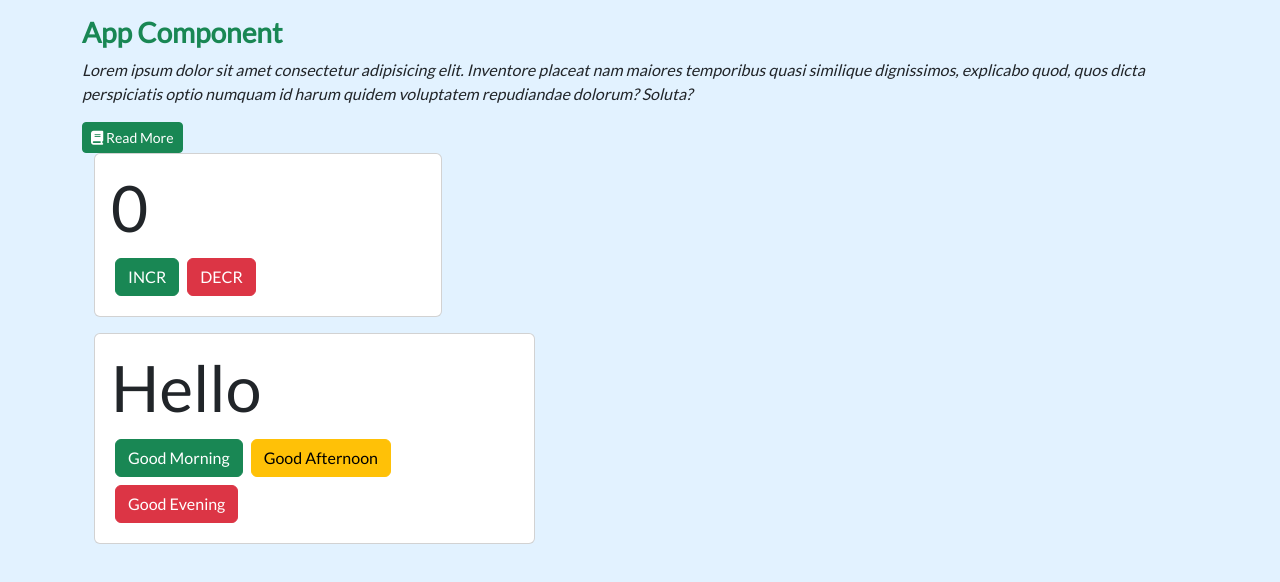
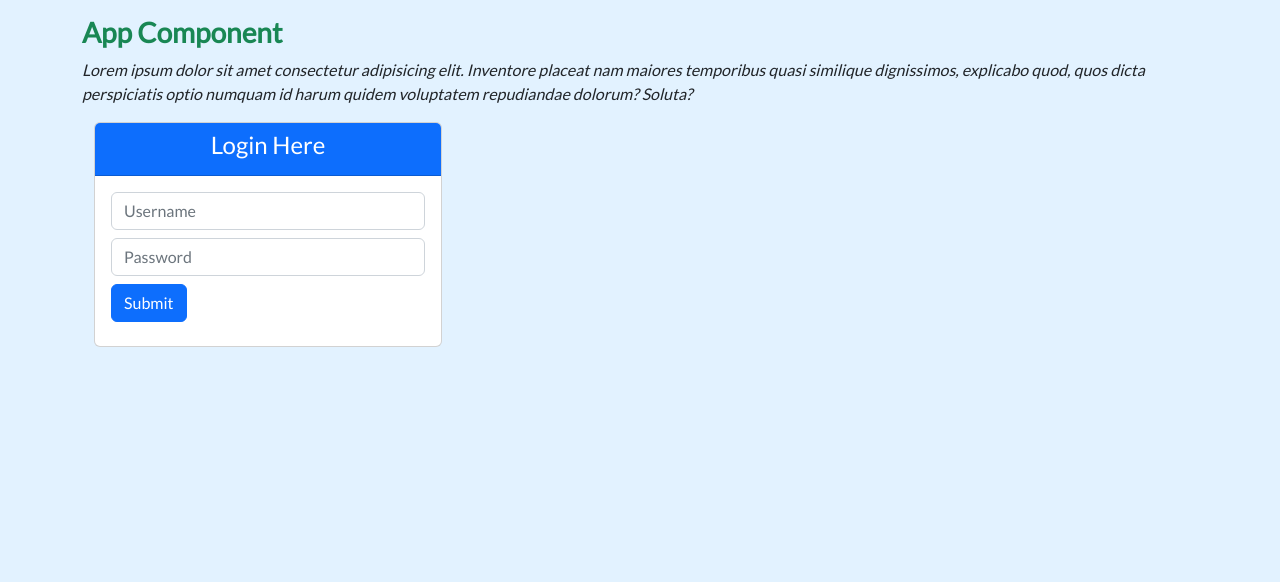
Before and after one commit to edarkea/first-app-react, a React (Create React App) app: page / in a window 1280 px wide. Shown: the top 582 px of the page. Built offline with nearby package versions, Linux system fonts and the light colour scheme.

Commit message:
create forms for login

```diff
--- a/src/App.tsx
+++ b/src/App.tsx
@@ -1,7 +1,6 @@
 import React from 'react';
 import './App.css';
-import Counter from './components/Counter';
-import Greetings from './components/Greetings';
+import LoginForm from './components/LoginForm';
 
 function App() {
   return (
@@ -12,19 +11,11 @@ function App() {
             <div className="col">
               <p className="h3 fw-bold text-success">App Component</p>
               <p className="fst-italic">Lorem ipsum dolor sit amet consectetur adipisicing elit. Inventore placeat nam maiores temporibus quasi similique dignissimos, explicabo quod, quos dicta perspiciatis optio numquam id harum quidem voluptatem repudiandae dolorum? Soluta?</p>
-              <button className="btn btn-success btn-sm">
-                <i className='fa fa-book'></i> Read More
-              </button>
             </div>
           </div>
           <div className="row">
             <div className="col">
-              <Counter/>
-            </div>
-          </div>
-          <div className="row">
-            <div className="col">
-              <Greetings/>
+              <LoginForm />
             </div>
           </div>
         </div>
--- /dev/null
+++ b/src/components/LoginForm.tsx
@@ -0,0 +1,42 @@
+import React from "react";
+
+interface IState {
+    user: {
+        username: string;
+        password: string;
+    }
+};
+interface IProps { };
+
+let LoginForm: React.FC<IProps> = () => {
+    return (
+        <React.Fragment>
+            <div className="container">
+                <div className="row">
+                    <div className="col-md-4">
+                        <div className="card">
+                            <div className="card-header text-center bg-primary text-white">
+                                <p className="h4">Login Here</p>
+                            </div>
+                            <div className="card-body">
+                                <form>
+                                    <div className="mb-2">
+                                        <input type="text" className="form-control" placeholder="Username"/>
+                                    </div>
+                                    <div className="mb-2">
+                                        <input type="password" className="form-control" placeholder="Password"/>
+                                    </div>
+                                    <div className="mb-2">
+                                        <input type="submit" className="btn btn-primary" placeholder="Login"/>
+                                    </div>
+                                </form>
+                            </div>
+                        </div>
+                    </div>
+                </div>
+            </div>
+        </React.Fragment>
+    )
+}
+
+export default LoginForm;
```
